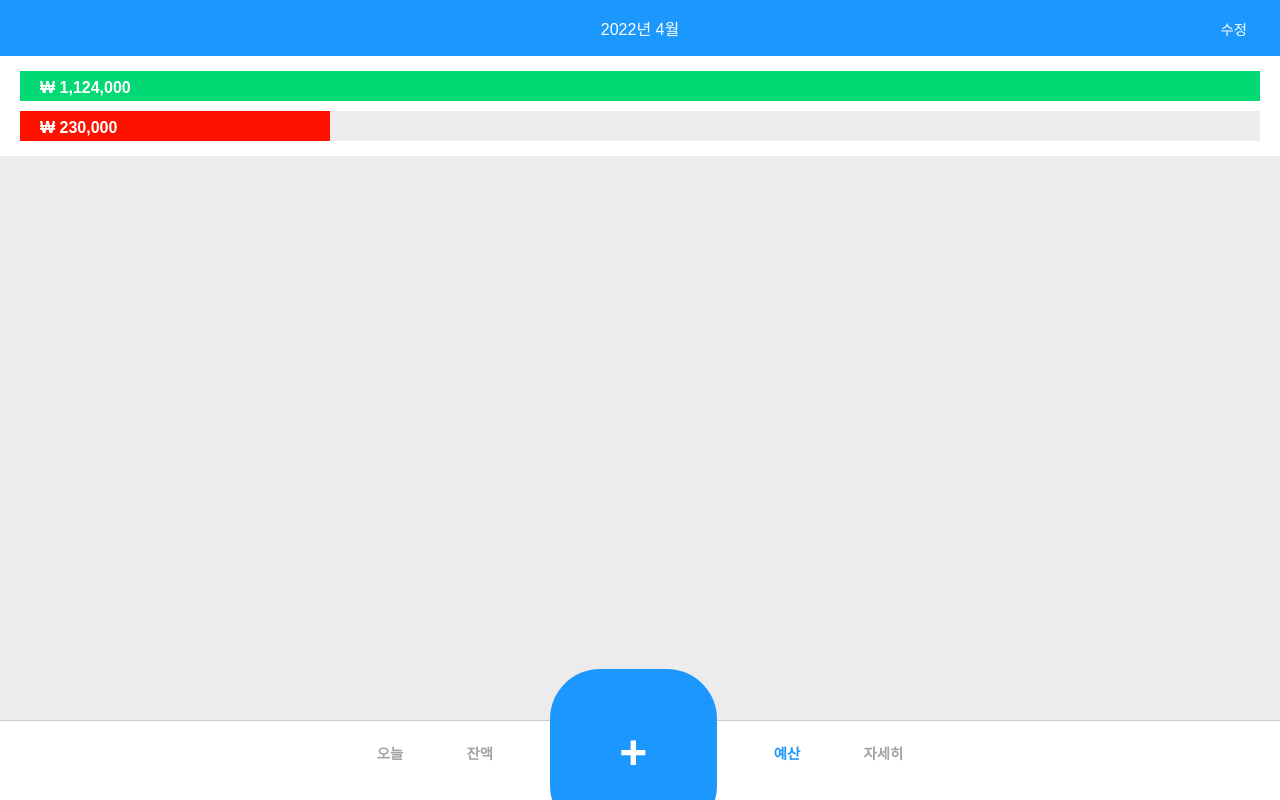
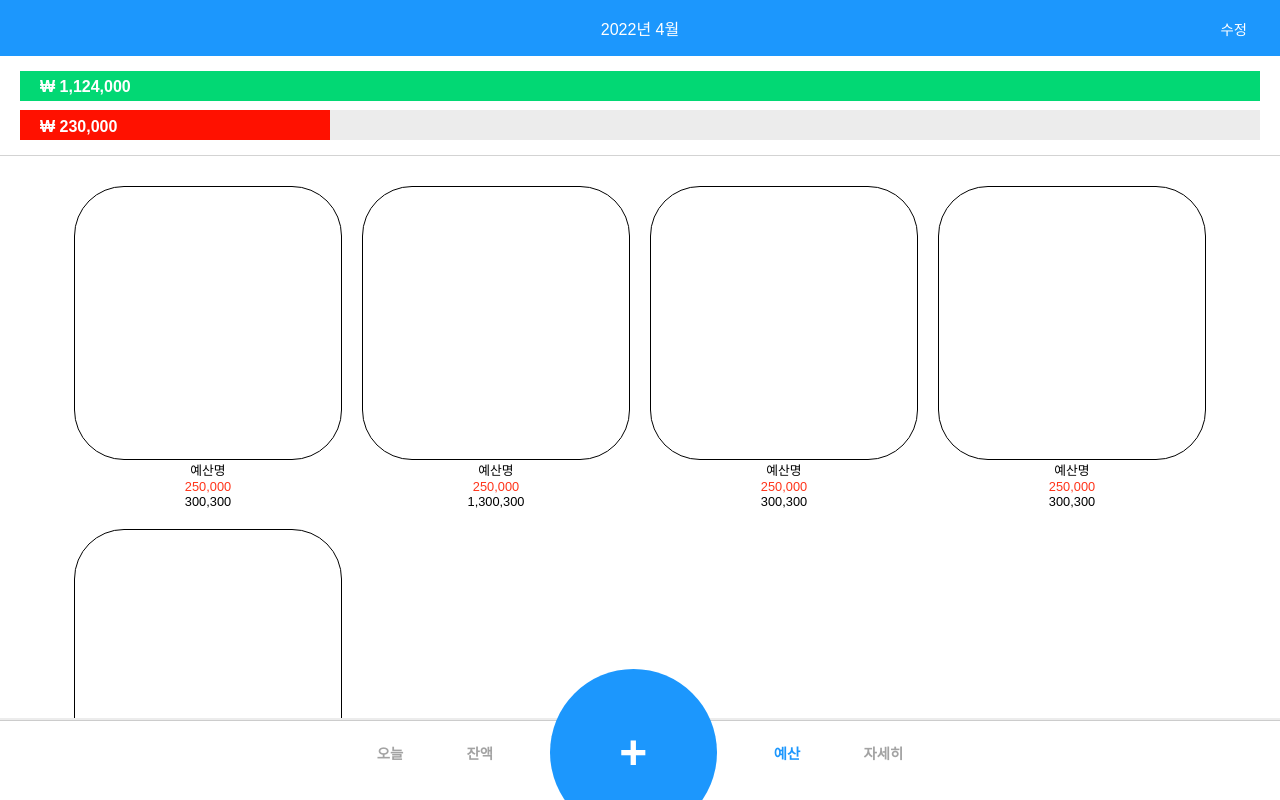
Before and after one commit to inhyeok-kim/acobook, a React (Create React App) app: page / in a window 1280 px wide. Both pictures are taken after a click on the button "예산". Built offline with nearby package versions, Linux system fonts and the light colour scheme.

Commit message:
1. 예산화면

```diff
--- a/src/css/module/MenuBar.module.css
+++ b/src/css/module/MenuBar.module.css
@@ -32,14 +32,11 @@ button.active{
     font-weight: bold;
 }
 
-.registLi{
-
-}
 .registBtn{
     background-color: var(--ih-blue);
     width: 13vw;
     height: 13vw;
-    border-radius: 50px;
+    border-radius: 100px;
     color: white;
     font-size: 3rem;
     display: flex;
--- a/src/css/module/budget.module.css
+++ b/src/css/module/budget.module.css
@@ -35,6 +35,7 @@
     width: 100%;
     height: 100px;
     background-color: white;
+    border-bottom: 1px solid lightgray;
     padding : 10px 20px;
     display: flex;
     flex-wrap: wrap;
@@ -78,6 +79,44 @@
 
 }
 
+.budgetList{
+    width: 100%;
+    background-color: white;
+    display: flex;
+    flex-wrap: wrap;
+    padding : 20px 5%;
+}
+.budgetItem{
+    margin: 10px 10px;
+    width : calc(25% - 20px);
+    display: flex;
+    flex-wrap: wrap;
+}
+
+.budgetItem span{
+    width: 100%;
+    text-align: center;
+    font-size: 0.8rem;
+}
+
+.budgetIcon{
+    width: 100%;
+    height : calc(23vw - 20px);
+    border : 1px solid black;
+    border-radius: 50px;
+}
+
+.budgetName{
+
+}
+.budgetExpense{
+    color: var(--ih-red);
+}
+.budgetPrice{
+
+}
+
+
 .body{
     height: 92%;
     overflow-y: scroll;
--- a/src/views/Budget.js
+++ b/src/views/Budget.js
@@ -24,6 +24,39 @@ function Budget(){
                         &#8361; 230,000
                     </div>
                 </article>
+                <article className={style.budgetList}>
+                    <div className={style.budgetItem}>
+                        <div className={style.budgetIcon}>
+                        </div>
+                        <span className={style.budgetName}>예산명</span>
+                        <span className={style.budgetExpense}>250,000</span>
+                        <span className={style.budgetPrice}>300,300</span>
+                    </div>
+                    <div className={style.budgetItem}>
+                        <div className={style.budgetIcon}></div>
+                        <span className={style.budgetName}>예산명</span>
+                        <span className={style.budgetExpense}>250,000</span>
+                        <span className={style.budgetPrice}>1,300,300</span>
+                    </div>
+                    <div className={style.budgetItem}>
+                        <div className={style.budgetIcon}></div>
+                        <span className={style.budgetName}>예산명</span>
+                        <span className={style.budgetExpense}>250,000</span>
+                        <span className={style.budgetPrice}>300,300</span>
+                    </div>
+                    <div className={style.budgetItem}>
+                        <div className={style.budgetIcon}></div>
+                        <span className={style.budgetName}>예산명</span>
+                        <span className={style.budgetExpense}>250,000</span>
+                        <span className={style.budgetPrice}>300,300</span>
+                    </div>
+                    <div className={style.budgetItem}>
+                        <div className={style.budgetIcon}></div>
+                        <span className={style.budgetName}>예산명</span>
+                        <span className={style.budgetExpense}>250,000</span>
+                        <span className={style.budgetPrice}>300,300</span>
+                    </div>
+                </article>
             </section>
         </div>
     )
```
